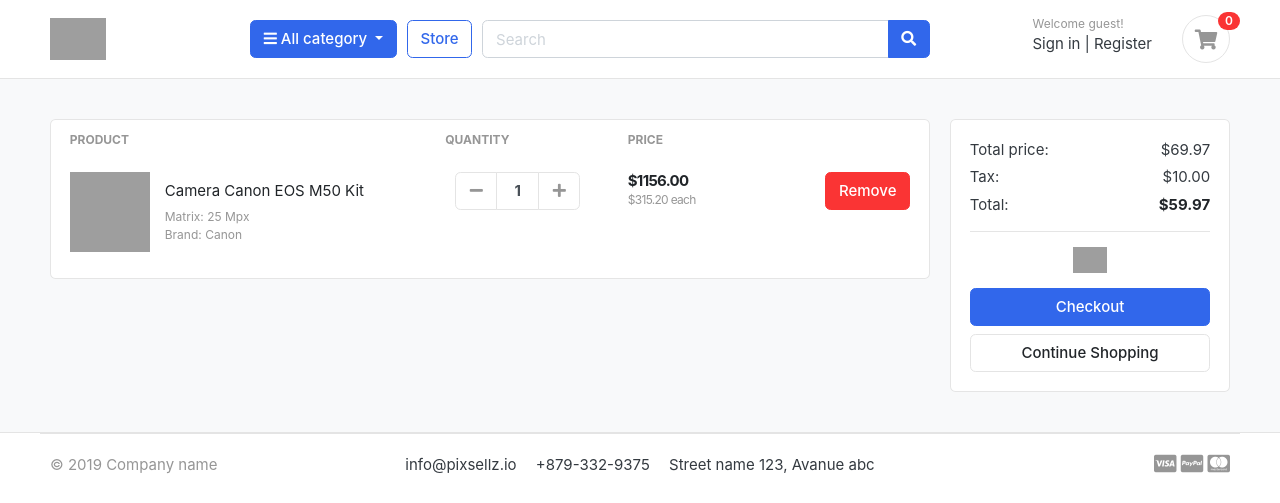
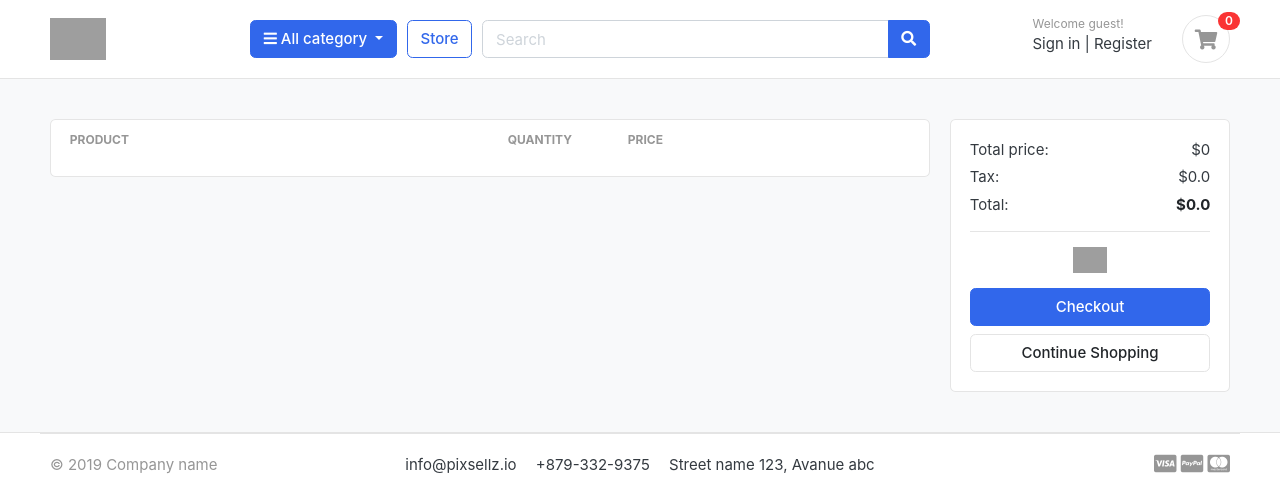
Before and after one commit to sagarhande/greatkart, a Django app: page /cart/ in a window 1280 px wide. Shown: the top 503 px of the page. Run offline with Django 3.2, Linux system fonts and the light colour scheme; tables that the repository leaves empty hold one stand-in row (values such as "Sample post"); lists and menus that the app fills with data are empty; some libraries are stand-ins or nearby versions; some web fonts are replaced; grey boxes are pictures that could not be loaded.

Commit message:
added cart functionalities

```diff
--- a/cart/urls.py
+++ b/cart/urls.py
@@ -8,5 +8,7 @@ from . import views
 
 
 urlpatterns = [
-      path("", views.cart, name="cart")
+      path("", views.cart, name="cart"),
+      path("add_to_cart/<int:product_id>/", views.add_to_cart, name="add_to_cart"),
+      path("remove_from_cart/<int:product_id>/", views.remove_from_cart, name="remove_from_cart"),
     ]
--- a/cart/views.py
+++ b/cart/views.py
@@ -1,10 +1,80 @@
 # Standard library imports.
 
 # Django imports.
-from django.shortcuts import render, HttpResponse
+from django.shortcuts import render, get_object_or_404, redirect
 
 # First party imports.
+from store.models import Product
+from cart.models import Cart, CartItem
+from common.services import get_or_create_session_key, get_session_key
 
 
-def cart(request):
-    return render(request, "store/cart.html")
+def cart(request, total=0, quantity=0, cart_items=None):
+    try:
+        cart = Cart.objects.get(cart_id=get_session_key(request))
+        cart_items = CartItem.objects.filter(cart=cart, is_active=True)
+        for cart_item in cart_items:
+            total += (cart_item.sub_total())
+            quantity += cart_item.quantity
+            print(total, quantity)
+    except Exception:
+        pass
+
+    context = {
+        "total": total,
+        "quantity": quantity,
+        "cart_items": cart_items,
+        "tax": round(total*0.02, 2),   # 2% tax on total
+        "grand_total": total+(total*0.02),
+        }
+    return render(request, "store/cart.html", context=context)
+
+
+def add_to_cart(request, product_id):
+    product = get_object_or_404(Product, id=product_id)
+    try:
+        # We storing session key as a cart id
+        cart = Cart.objects.get(cart_id=get_session_key(request))
+
+    except Cart.DoesNotExist :
+        cart = Cart.objects.create(
+            cart_id=get_or_create_session_key(request)
+            )
+        cart.save()
+
+    try:
+        cart_item = CartItem.objects.get(product = product, cart=cart)
+        cart_item.quantity = cart_item.quantity + 1
+        cart_item.save()
+
+    except CartItem.DoesNotExist:
+        cart_item = CartItem.objects.create(
+            product=product,
+            cart=cart,
+            quantity=1,
+            is_active=True
+            )
+        cart_item.save()
+
+    return redirect('cart')
+
+
+def remove_from_cart(request, product_id):
+    product = get_object_or_404(Product, id=product_id)
+    try:
+        # We storing session key as a cart id
+        cart = Cart.objects.get(cart_id=get_session_key(request))
+    except Cart.DoesNotExist:
+        raise Exception("cart not present")
+
+    try:
+        cart_item = CartItem.objects.get(product=product, cart=cart)
+        cart_item.quantity = cart_item.quantity - 1
+        if cart_item.quantity <= 0:
+            cart_item.delete()
+        else:
+            cart_item.save()
+    except CartItem.DoesNotExist:
+        raise Exception("cart item does not exist")
+
+    return redirect('cart')
--- /dev/null
+++ b/common/services.py
@@ -0,0 +1,20 @@
+
+
+def get_session_key(request):
+    """
+    This func will simply return session key if present else None
+    """
+    session_key = request.session.session_key
+    if not session_key:
+        return None
+    return session_key
+
+
+def get_or_create_session_key(request):
+    """
+    This func will return a session key or create new session
+    """
+    session_key = request.session.session_key
+    if not session_key:
+        session_key = request.session.create()
+    return session_key
--- a/templates/home.html
+++ b/templates/home.html
@@ -11,7 +11,7 @@
 <div class="container">
 
 <div class="intro-banner-wrap">
-    <a href="{% url 'store' %}" class="img-wrap"> <img src="{% static 'images/banners/1.jpg' %}" class="img-fluid rounded"></a>
+    <a href="{% url 'store' %}" class="img-wrap"> <img src="{% static 'images/banners/1.png' %}" class="img-fluid rounded"></a>
 </div>
 
 </div> <!-- container //  -->
--- a/templates/store/cart.html
+++ b/templates/store/cart.html
@@ -23,12 +23,13 @@
 </thead>
 <tbody>
 
+{% for item in cart_items %}
     <tr>
         <td>
             <figure class="itemside align-items-center">
-			<div class="aside"><img src="{% static './images/items/11.jpg' %}" class="img-sm"></div>
+                <div class="aside"><img src="{{ item.product.image.url }}" class="img-sm"></div>
                 <figcaption class="info">
-				<a href="#" class="title text-dark">Camera Canon EOS M50 Kit</a>
+                    <a href="#" class="title text-dark">{{ item.product.name }}</a>
                     <p class="text-muted small">Matrix: 25 Mpx <br> Brand: Canon</p>
                 </figcaption>
             </figure>
@@ -38,26 +39,26 @@
                         <div class="col">
                             <div class="input-group input-spinner">
                                 <div class="input-group-prepend">
-							<button class="btn btn-light" type="button" id="button-plus"> <i class="fa fa-minus"></i> </button>
+                                <a href="{% url 'remove_from_cart' item.product.id %}" class="btn btn-light" type="button" id="button-plus"> <i class="fa fa-minus"></i> </a>
                                 </div>
-							<input type="text" class="form-control"  value="1">
+                                <input type="text" class="form-control"  value="{{ item.quantity }}">
                                 <div class="input-group-append">
-							<button class="btn btn-light" type="button" id="button-minus"> <i class="fa fa-plus"></i> </button>
+                                <a href="{% url 'add_to_cart' item.product.id %}"  class="btn btn-light" type="button" id="button-minus"> <i class="fa fa-plus"></i> </a>
                                 </div>
                             </div> <!-- input-group.// -->
                         </div> <!-- col.// -->
         </td>
         <td>
             <div class="price-wrap">
-			<var class="price">$1156.00</var>
-			<small class="text-muted"> $315.20 each </small>
+                <var class="price">${{ item.sub_total }} </var>
+                <small class="text-muted"> ${{ item.product.price }} each </small>
             </div> <!-- price-wrap .// -->
         </td>
         <td class="text-right">
         <a href="" class="btn btn-danger"> Remove</a>
         </td>
     </tr>
-
+{% endfor %}
 </tbody>
 </table>
 </div> <!-- card.// -->
@@ -69,15 +70,15 @@
 		<div class="card-body">
 			<dl class="dlist-align">
 			  <dt>Total price:</dt>
-			  <dd class="text-right">$69.97</dd>
+			  <dd class="text-right">${{ total }}</dd>
 			</dl>
 			<dl class="dlist-align">
 			  <dt>Tax:</dt>
-			  <dd class="text-right"> $10.00</dd>
+			  <dd class="text-right"> ${{ tax }}</dd>
 			</dl>
 			<dl class="dlist-align">
 			  <dt>Total:</dt>
-			  <dd class="text-right text-dark b"><strong>$59.97</strong></dd>
+			  <dd class="text-right text-dark b"><strong>${{ grand_total }}</strong></dd>
 			</dl>
 			<hr>
 			<p class="text-center mb-3">
--- a/templates/store/product_details.html
+++ b/templates/store/product_details.html
@@ -68,8 +68,8 @@
 		</div>
 	</div> <!-- row.// -->
 	<hr>
-    {% if product.stock <= 0 %}
-	<a href="./product-detail.html" class="btn  btn-primary">
+    {% if product.stock > 0 %}
+	<a href="{% url 'add_to_cart' product.id %}" class="btn  btn-primary">
         <span class="text">Add to cart</span>
         <i class="fas fa-shopping-cart"></i>
     </a>
```
Also changed, not shown: cart/admin.py (+8 -0 lines), cart/models.py (+6 -3 lines), cart/migrations/0001_initial.py (added), cart/migrations/0002_auto_20230105_1127.py (added). Lines whose indentation alone changed are shown as unchanged.
